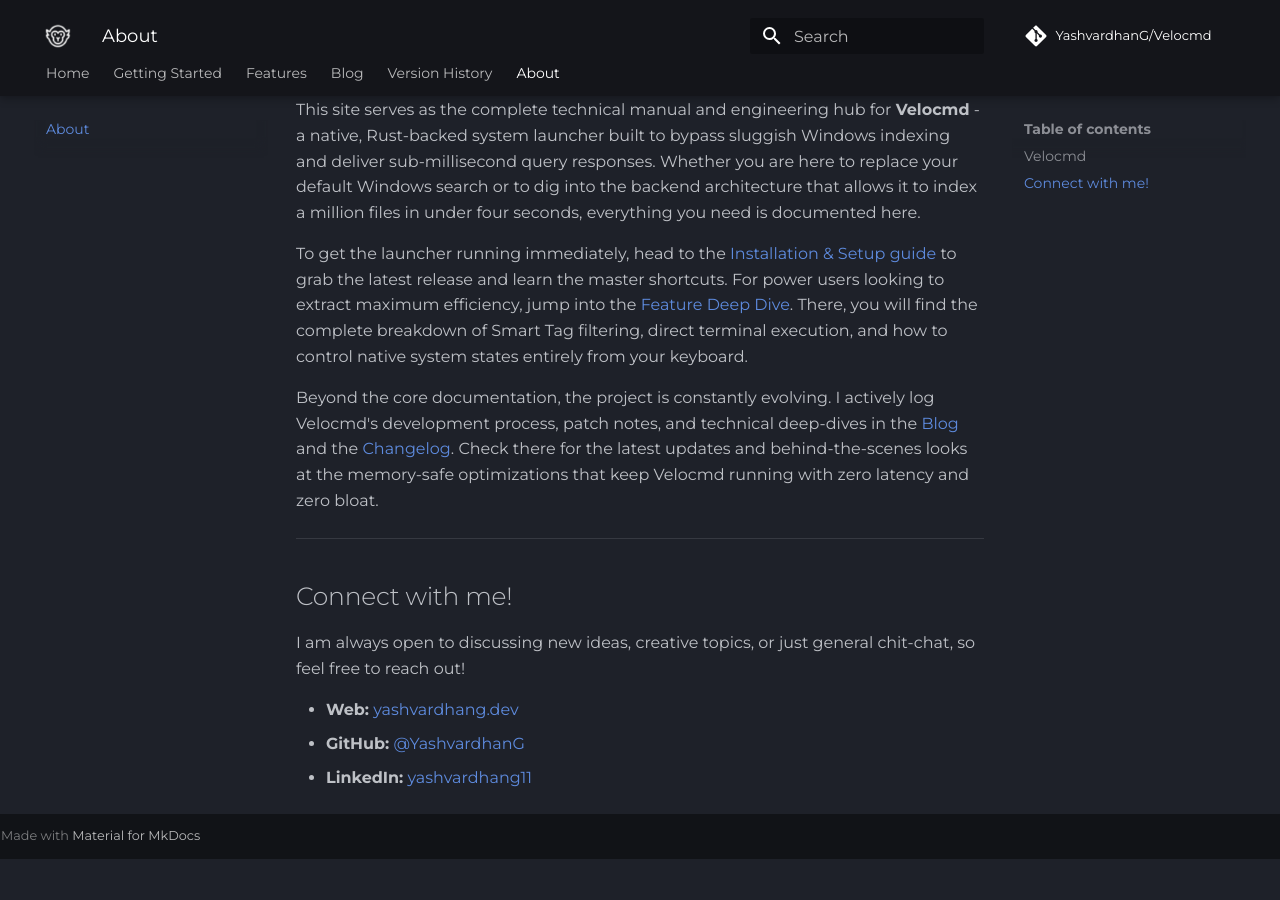
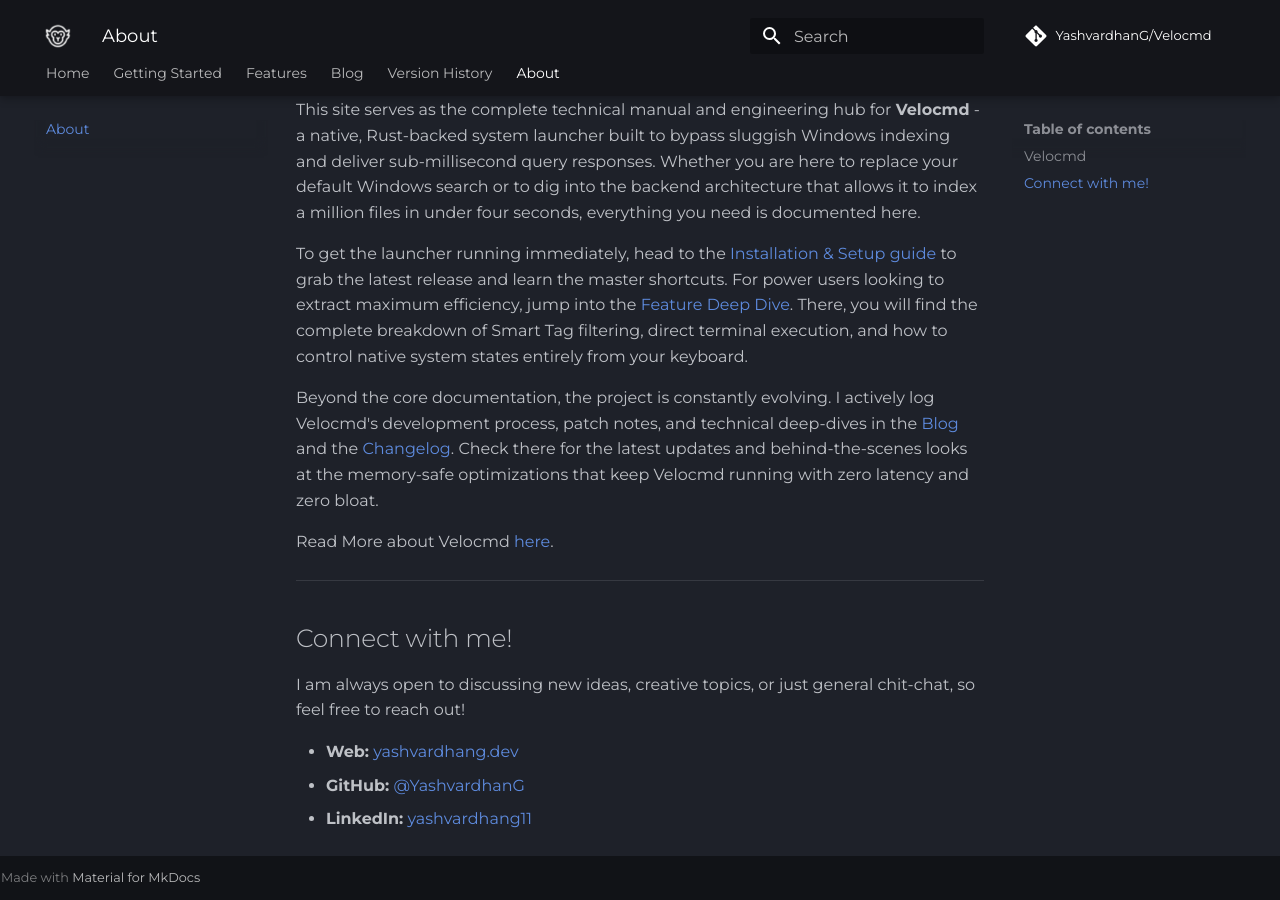
Before and after one commit to YashvardhanG/Velocmd, an MkDocs documentation site: the page built from docs/about.md, in a window 1280 px wide and 900 px high, scrolled down 660 px. Built offline with MkDocs 1.6.1 and Material for MkDocs 9.7.7, drawn with Linux system fonts in a browser that asks for light colours; comment, search, counter and statistics services are not loaded; before the commit the page ends 1519 px from its top, so only the background shows below that.

Commit message:
medium link

```diff
--- a/docs/about.md
+++ b/docs/about.md
@@ -25,6 +25,8 @@ To get the launcher running immediately, head to the [Installation & Setup guide
 
 Beyond the core documentation, the project is constantly evolving. I actively log Velocmd's development process, patch notes, and technical deep-dives in the [Blog](../blog/) and the [Changelog](../changelog/). Check there for the latest updates and behind-the-scenes looks at the memory-safe optimizations that keep Velocmd running with zero latency and zero bloat.
 
+Read More about Velocmd [here](https://medium.com/@yashvardhang11/meet-velocmd-the-blazing-fast-command-palette-windows-always-needed-2ab63a910960).
+
 ---
 
 ## Connect with me!
```
